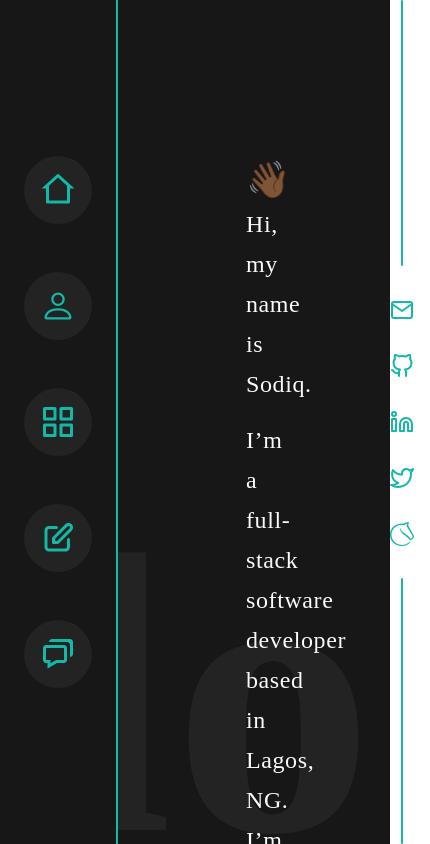
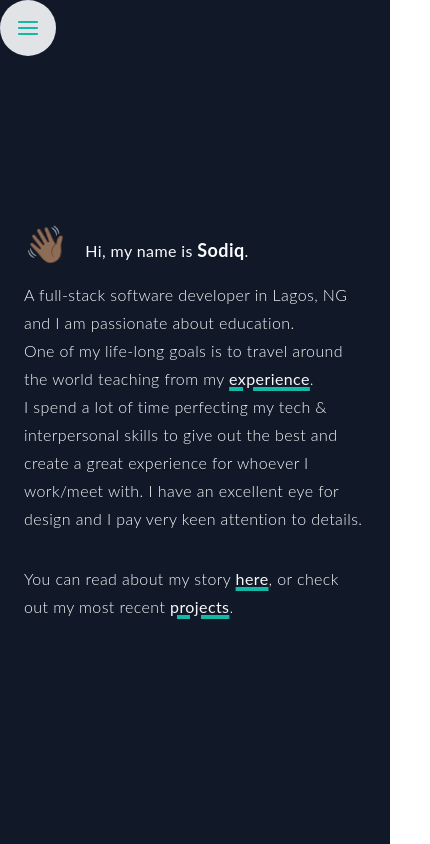
Before and after one commit to deyemiobaa/sa-portfolio, a React (Create React App) app: page / in a window 390 px wide. Shown: the whole page, 430 px wide, since content can reach past the window. Built offline with nearby package versions, Linux system fonts and the light colour scheme.

Commit message:
mobile nav

```diff
--- a/src/App.js
+++ b/src/App.js
@@ -1,12 +1,14 @@
 import { Routes, Route } from "react-router-dom";
 import PageNav from "./components/page-nav";
 import SocialNav from "./components/social-nav";
+import MobileNav from "./components/mobile-nav";
 import Welcome from "./pages/welcome";
 
 export default function App() {
   return (
-    <div className="w-full h-screen bg-neutral-900 grid grid-cols-[auto_1fr_auto] items-center">
+    <div className="w-full h-screen bg-gray-900 relative lg:grid lg:grid-cols-[auto_1fr_auto] items-center">
       <PageNav />
+      <MobileNav />
       <Routes>
         <Route path="/" element={<Welcome />} />
       </Routes>
--- /dev/null
+++ b/src/components/mobile-nav.js
@@ -0,0 +1,37 @@
+import React, { useState } from "react";
+import { CgMenu, CgClose } from "react-icons/cg";
+import { NavLink } from "react-router-dom";
+
+
+export default function MobileNav() {
+  const [isOpen, setIsOpen] = useState(false);
+  const links = ['Home', 'About', 'Projects', 'Writings', 'Contact'];
+  const handleClick = () => {
+    setIsOpen(!isOpen);
+  };
+
+  return (
+    <div className="mobile-nav absolute z-11 h-screen w-3/4 md:w-3/5 lg:hidden font-lato">
+      {!isOpen && <button className="mobile-nav__toggle flex bg-slate-50/90 flex-col justify-center items-center rounded-full p-4 w-max absolute top-0 left-0 z-20"
+        onClick={handleClick}
+      >
+        <CgMenu className="text-2xl text-teal-500 font-bold" />
+      </button>}
+      {isOpen && <button className="mobile-nav__toggle flex bg-slate-100 flex-col justify-center items-center rounded-full p-4 w-max absolute top-0 left-0 z-20"
+        onClick={handleClick}
+      >
+        <CgClose className="text-4xl text-neutral-900 font-bold" />
+      </button>}
+      {isOpen &&
+        <div className="mobile-nav__items flex flex-col justify-center items-center bg-slate-100 absolute top-0 left-0 right-0 bottom-0 z-10">
+          {links.map((link) => (<NavLink to={`${link === 'Home' ? '/' : link.toLowerCase()}`} className="mobile-nav__item text-neutral-900 font-bold py-4 tracking-wide text-xl"
+            key={link}
+            onClick={handleClick}>
+            {link}
+          </NavLink>))}
+        </div>
+      }
+
+    </div>
+  )
+}
--- a/src/components/page-nav.js
+++ b/src/components/page-nav.js
@@ -8,50 +8,50 @@ import { BiChat } from 'react-icons/bi';
 
 export default function PageNav() {
   return (
-    <div className="page-nav text-cyan-100 text-lg flex flex-col w-max h-screen justify-center px-6 gap-12 border-r-2 border-y-0 border-l-0 border-r-teal-500">
+    <div className="page-nav hidden text-cyan-100 lg:flex flex-col w-max h-screen justify-center px-4 gap-8 border-r-2 border-y-0 border-l-0 border-r-teal-500">
       <NavLink to={'/'}
         className="page-nav__item flex flex-col justify-center items-center rounded-full p-4"
         style={({ isActive }) =>
           isActive ? { backgroundColor: "rgb(248,250,252, 0.05)"} : undefined
         }
       >
-        <RiHome2Line className="text-teal-500 text-4xl" />
+        <RiHome2Line className="text-teal-500 text-xl" />
         {/* <span>Home</span> */}
       </NavLink>
-      <NavLink to={'/'}
+      <NavLink to={'/about'}
         className="page-nav__item flex flex-col justify-center items-center rounded-full p-4"
         style={({ isActive }) =>
           isActive ? { backgroundColor: "rgb(248,250,252, 0.05)"} : undefined
         }
       >
-        <BsPerson className="text-teal-500 text-4xl" />
+        <BsPerson className="text-teal-500 text-xl" />
         {/* <span>About</span> */}
       </NavLink>
-      <NavLink to={'/'}
+      <NavLink to={'/projects'}
         className="page-nav__item flex flex-col justify-center items-center rounded-full p-4"
         style={({ isActive }) =>
           isActive ? { backgroundColor: "rgb(248,250,252, 0.05)"} : undefined
         }
       >
-        <FiGrid className="text-teal-500 text-4xl" />
+        <FiGrid className="text-teal-500 text-xl" />
         {/* <span>Work</span> */}
       </NavLink>
-      <NavLink to={'/'}
+      <NavLink to={'/writings'}
         className="page-nav__item flex flex-col justify-center items-center rounded-full p-4"
         style={({ isActive }) =>
           isActive ? { backgroundColor: "rgb(248,250,252, 0.05)"} : undefined
         }
       >
-        <HiOutlinePencilAlt className="text-teal-500 text-4xl" />
+        <HiOutlinePencilAlt className="text-teal-500 text-xl" />
         {/* <span>Writings</span> */}
       </NavLink>
-      <NavLink to={'/'}
+      <NavLink to={'/contact'}
         className="page-nav__item flex flex-col justify-center items-center rounded-full p-4"
         style={({ isActive }) =>
           isActive ? { backgroundColor: "rgb(248,250,252, 0.05)"} : undefined
         }
       >
-        <BiChat className="text-teal-500 text-4xl" />
+        <BiChat className="text-teal-500 text-xl" />
         {/* <span>Contact</span> */}
       </NavLink>
     </div>
--- a/src/components/social-nav.js
+++ b/src/components/social-nav.js
@@ -4,42 +4,42 @@ import { SiLichess } from "react-icons/si";
 
 export default function SocialNav() {
   return (
-    <div className="social-nav text-slate-50 text-lg flex flex-col w-max h-screen justify-center items-center px-4 gap-8">
+    <div className="social-nav hidden md:flex flex-col w-max h-screen justify-center items-center px-4 gap-8">
       <div className="rounded w-0.5 bg-teal-500 h-1/3" />
       <a
         href="mailto:mailto:sodiqaderibigbe90@gmail.com"
         target="_blank"
         rel="noopener noreferrer"
       >
-        <FiMail className="text-teal-500 text-2xl" />
+        <FiMail className="text-teal-500 text-lg" />
       </a>
       <a
         href="https://github.com/deyemiobaa?tab=repositories"
         target="_blank"
         rel="noopener noreferrer"
       >
-        <FiGithub className="text-teal-500 text-2xl" />
+        <FiGithub className="text-teal-500 text-lg" />
       </a>
       <a
         href="https://www.linkedin.com/in/sodiqa/"
         target="_blank"
         rel="noopener noreferrer"
       >
-        <FiLinkedin className="text-teal-500 text-2xl" />
+        <FiLinkedin className="text-teal-500 text-lg" />
       </a>
       <a
         href="https://twitter.com/deyemiobaa"
         target="_blank"
         rel="noopener noreferrer"
       >
-        <FiTwitter className="text-teal-500 text-2xl" />
+        <FiTwitter className="text-teal-500 text-lg" />
       </a>
       <a
         href="https://lichess.org/@/sodiq90"
         target="_blank"
         rel="noopener noreferrer"
       >
-        <SiLichess className="text-teal-500 text-2xl" />
+        <SiLichess className="text-teal-500 text-lg" />
       </a>
       <div className="rounded w-0.5 bg-teal-500 h-1/3" />
     </div>
--- a/src/index.css
+++ b/src/index.css
@@ -4,4 +4,4 @@
 
 @import url('https://fonts.googleapis.com/css2?family=Elsie:wght@900&display=swap');
 
-@import url('https://fonts.googleapis.com/css2?family=Merriweather:ital,wght@0,400;1,700&display=swap');
+@import url('https://fonts.googleapis.com/css2?family=Lato:wght@300;400;700&display=swap');
--- a/src/pages/about.js
+++ b/src/pages/about.js
@@ -0,0 +1,20 @@
+import React from "react";
+
+export default function About() {
+  return (
+    <div className="px-6 lg:px-32 text-slate-50 relative h-screen flex flex-col justify-center overflow-auto lg:justify-start lg:overflow-hidden font-merri leading-7 lg:leading-10 tracking-wide text-sm md:text-lg lg:text-2xl">
+      <div className="w-4/4 xl:w-3/4">
+        <h1 className="mb-4 lg:mt-40"><span className="animate-pulse pr-4 text-4xl">👋🏽</span>Hi, my name is <span className="font-bold text-lg md:text-2xl lg:text-4xl">Sodiq</span>.</h1>
+        <p>
+          I’m a full-stack software developer based in Lagos, NG. <br />
+          I’m passionate about education, and one of my life-long goals is to travel around the world teaching.<br />
+          I spend a lot of time perfecting my tech &amp; interpersonal skills to give out the best and create a great experience for whoever I work/meet with. I have an excellent eye for design and I pay very keen attention to details.<br />
+          <span className="mt-8">You can read about my story <span className="underline decoration-teal-500 decoration-4">here</span>, or check out my most recent <span className="underline decoration-teal-500 decoration-4">projects</span>.</span>
+        </p>
+      </div>
+      <div className="text-big absolute z-1 bottom-32 right-0 opacity-5 font-black font-elsie hidden lg:block">
+        Meet Me
+      </div>
+    </div>
+  );
+}
--- a/src/pages/welcome.js
+++ b/src/pages/welcome.js
@@ -2,17 +2,17 @@ import React from "react";
 
 export default function Welcome() {
   return (
-    <div className="px-32 text-slate-50 text-2xl relative h-screen flex flex-col overflow-hidden font-merri leading-10 tracking-wide ">
-      <div className="w-3/4">
-        <h1 className="mb-4 mt-40"><span className="animate-pulse pr-4 text-4xl">👋🏾</span>Hi, my name is Sodiq.</h1>
-        <p>
-          I’m a full-stack software developer based in Lagos, NG. <br />
-          I’m passionate about education, and one of my life-long goals is to travel around the world teaching.<br />
-          I spend a lot of time perfecting my tech &amp; interpersonal skills to give out the best and create a great experience for whoever I work/meet with. I have an excellent eye for design and I pay very keen attention to details.<br />
-          <span className="mt-8">You can read about my story <span className="underline decoration-teal-500 decoration-4">here</span>, or check out my most recent <span className="underline decoration-teal-500 decoration-4">projects</span>.</span>
+    <div className="px-6 lg:px-14 text-slate-50 relative h-screen flex flex-col justify-center overflow-auto lg:justify-start lg:overflow-hidden font-lato leading-7 lg:leading-10 tracking-wide text-base md:text-lg">
+      <div className="w-4/4 md:w-3/4">
+        <h1 className="mb-4 lg:mt-36"><span className="animate-pulse pr-4 text-4xl">👋🏽</span>Hi, my name is <span className="font-bold text-lg md:text-2xl">Sodiq</span>.</h1>
+        <p className="lg:pl-4 font-light">
+          A full-stack software developer in Lagos, NG and I am passionate about education. <br />
+          One of my life-long goals is to travel around the world teaching from my <span className="underline decoration-teal-500 decoration-4 font-normal">experience</span>.<br />
+          I spend a lot of time perfecting my tech &amp; interpersonal skills to give out the best and create a great experience for whoever I work/meet with. I have an excellent eye for design and I pay very keen attention to details.
         </p>
+        <p className="mt-8 lg:pl-4 font-light">You can read about my story <span className="underline decoration-teal-500 decoration-4 font-normal">here</span>, or check out my most recent <span className="underline decoration-teal-500 decoration-4 font-normal">projects</span>.</p>
       </div>
-      <div className="text-big absolute z-1 bottom-32 right-0 opacity-5 font-black font-elsie">
+      <div className="text-big absolute z-1 bottom-32 right-0 opacity-5 font-black font-elsie hidden lg:block">
         Hello
       </div>
     </div>
--- a/tailwind.config.js
+++ b/tailwind.config.js
@@ -12,7 +12,7 @@ module.exports = {
       },
       fontFamily: {
         "elsie": 'Elsie, serif',
-        "merri": 'Merriweather, serif',
+        "lato": 'Lato, serif',
       }
     },
 
```
